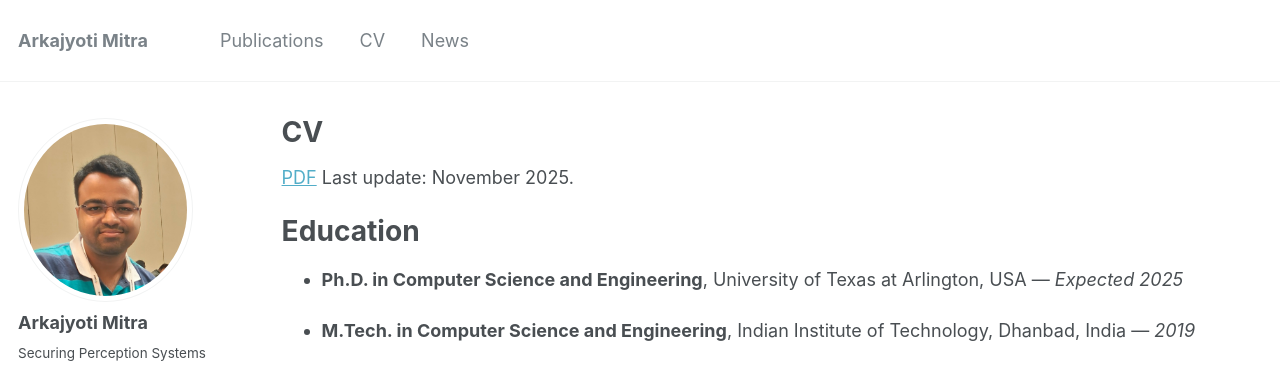
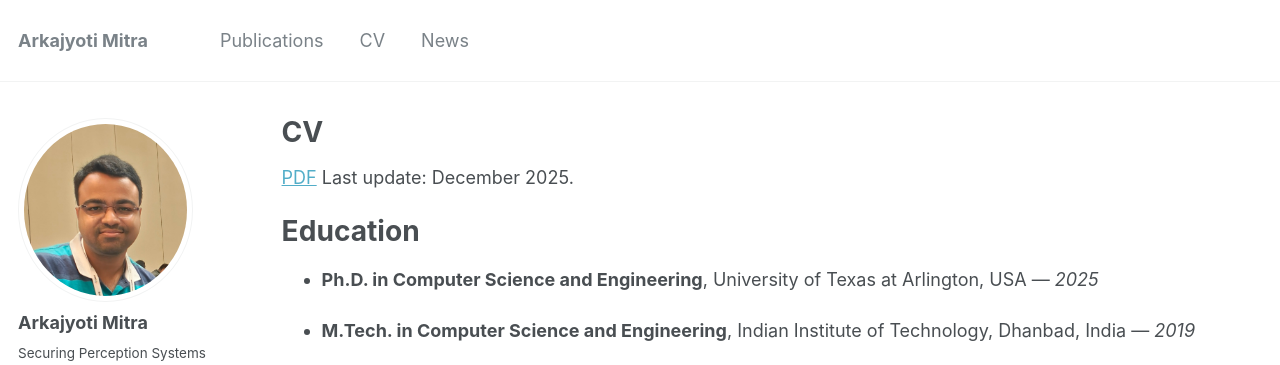
Before and after one commit to arkajyotimitra/arkajyotimitra.github.io, a Jekyll site: the page built from _pages/cv.md, in a window 1280 px wide and 900 px high. Shown: the top 365 px of the window. Built offline with Jekyll 4.4.1, drawn with Linux system fonts in a browser that asks for light colours; some web fonts are replaced.

Commit message:
Update cv.md

```diff
--- a/_pages/cv.md
+++ b/_pages/cv.md
@@ -10,11 +10,11 @@ redirect_from:
 {% include base_path %}
 
 [PDF]({{ '/files/CV_Arkajyoti_Mitra_2025.pdf' | relative_url }})
-Last update: November 2025.
+Last update: December 2025.
 
 Education
 ======
-* **Ph.D. in Computer Science and Engineering**, University of Texas at Arlington, USA — *Expected 2025*
+* **Ph.D. in Computer Science and Engineering**, University of Texas at Arlington, USA — *2025*
 
 * **M.Tech. in Computer Science and Engineering**, Indian Institute of Technology, Dhanbad, India — *2019*
 
```
